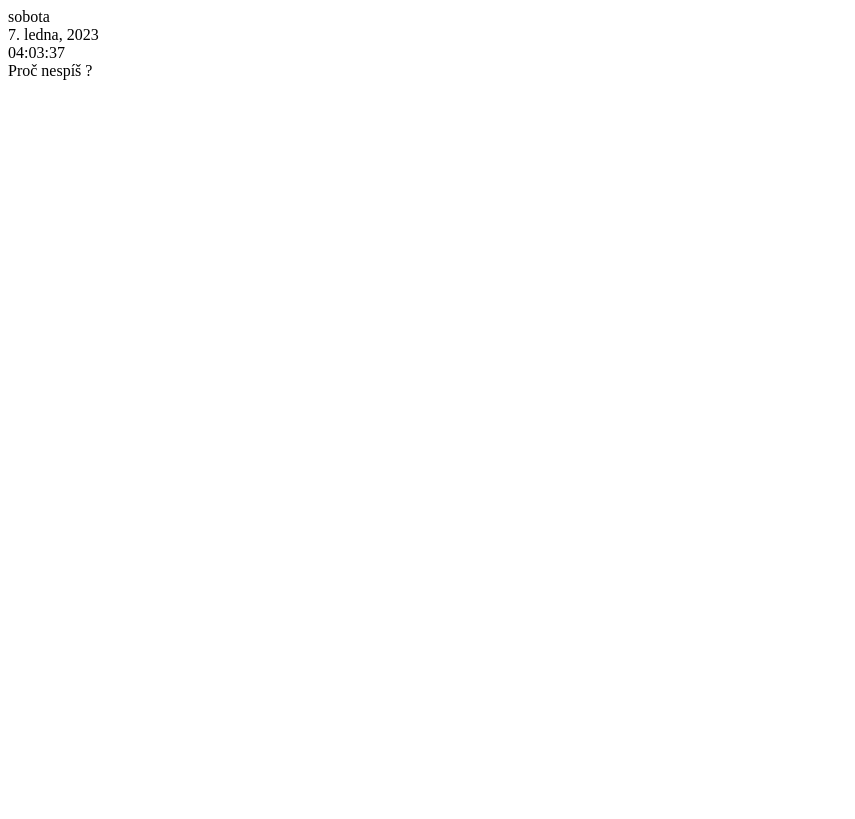
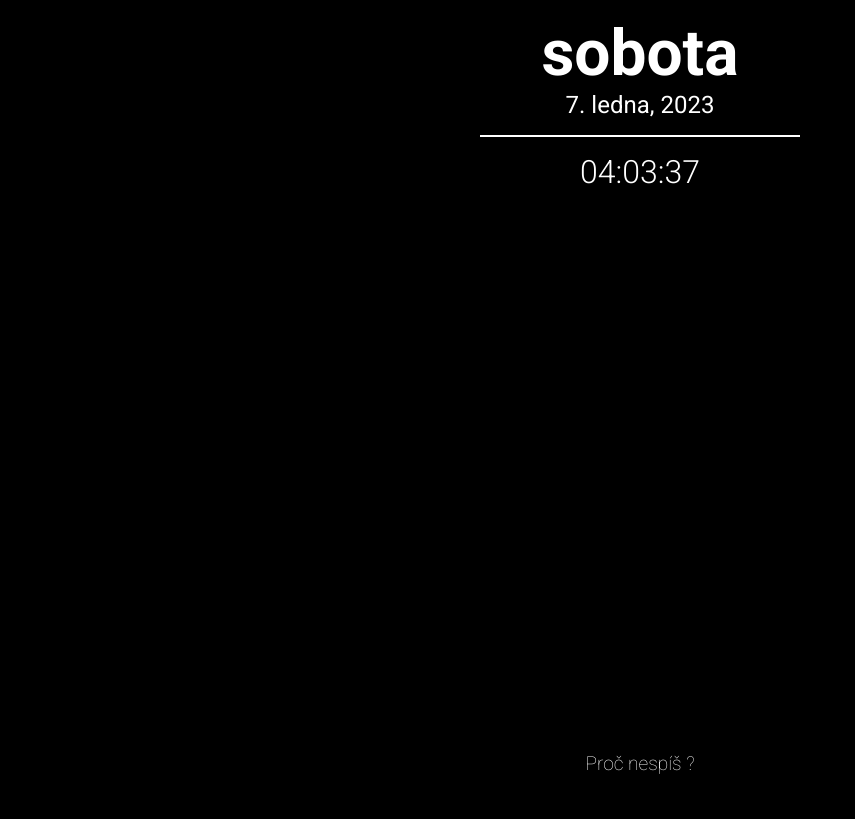
Before and after one commit to userNu11ified/mirror, a plain HTML site: page index.html in a window 1280 px wide. Shown: the whole page, without its empty margins (0-855 px from the left). Drawn offline with Linux system fonts and the light colour scheme; no server answers.

Commit message:
Update index.html

```diff
--- a/index.html
+++ b/index.html
@@ -7,7 +7,7 @@
 	<meta name="viewport" content="width=device-width, initial-scale=1.0" />
 	<title>Mirror</title>
   <script type="module" src="index.ef8460ec.js"></script>
-  <link rel="stylesheet" src="index.060ae1fd.css">
+  <link rel="stylesheet" href="index.060ae1fd.css">
 </head>
 
 <body>
```
